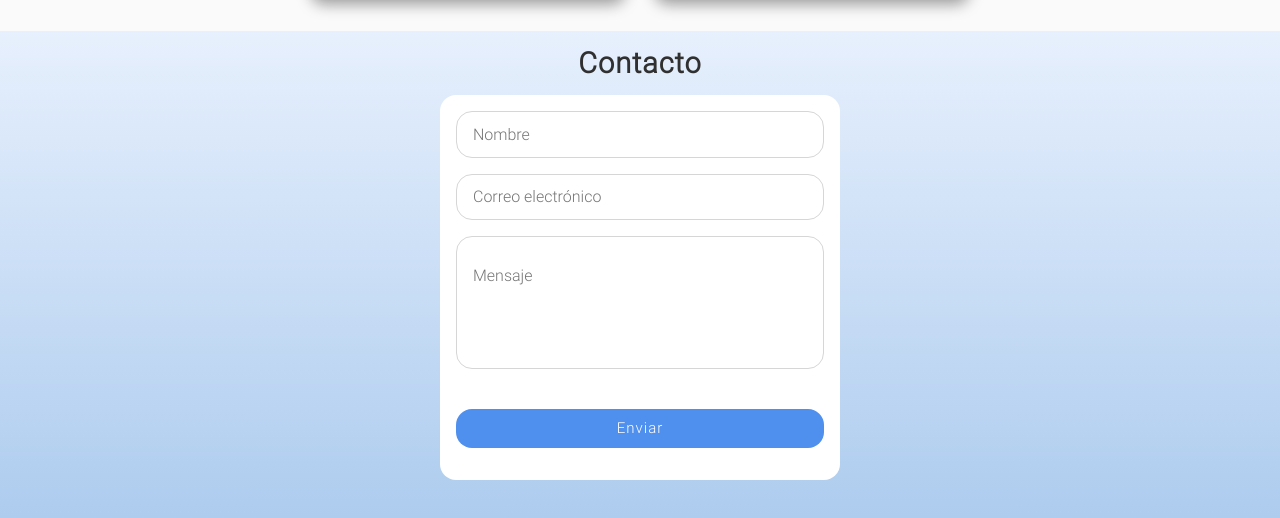
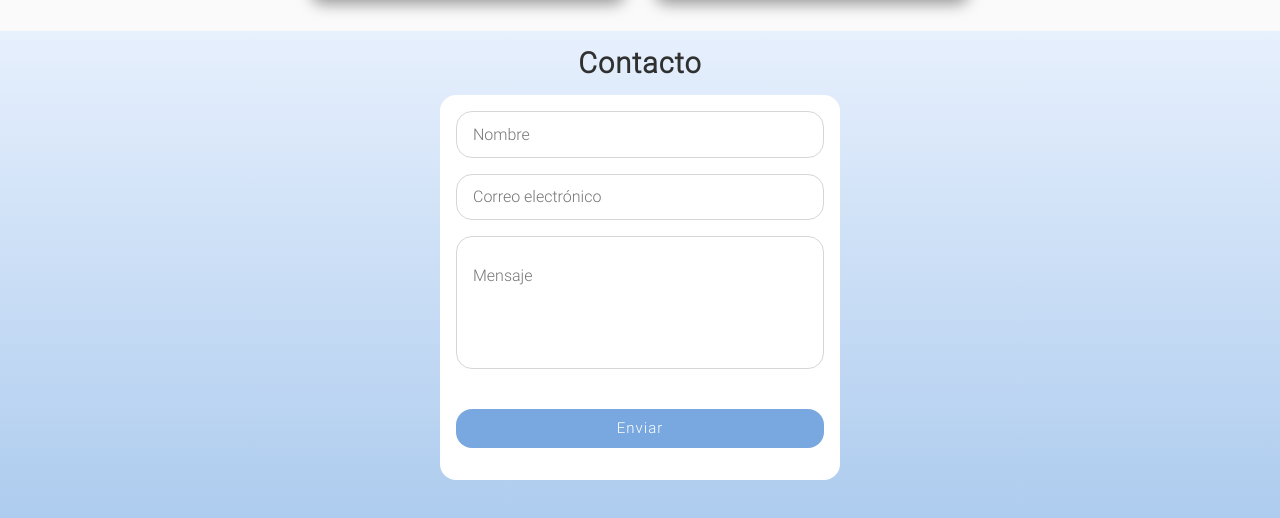
Before and after one commit to franciscoeluna/franciscoeluna.github.io, a plain HTML site: page index.html in a window 1280 px wide. Shown: the part 1514-2032 px from the top of the page. Drawn offline with Linux system fonts and the light colour scheme.

Commit message:
Update styles.css

```diff
--- a/css/styles.css
+++ b/css/styles.css
@@ -281,7 +281,7 @@ p {
 .boton {
     font-size: 15px;
     letter-spacing: 1px;
-    background-color: rgb(79, 143, 238);
+    background-color: rgb(120, 168, 223);
     color: #fff;
     border: none;
     padding: .7em 0;
@@ -290,7 +290,7 @@ p {
 }
 
 .boton:hover {
-    background-color: rgb(55, 126, 240);
+    background-color: rgb(90, 151, 221);
 }
 
 /* Footer */
```
